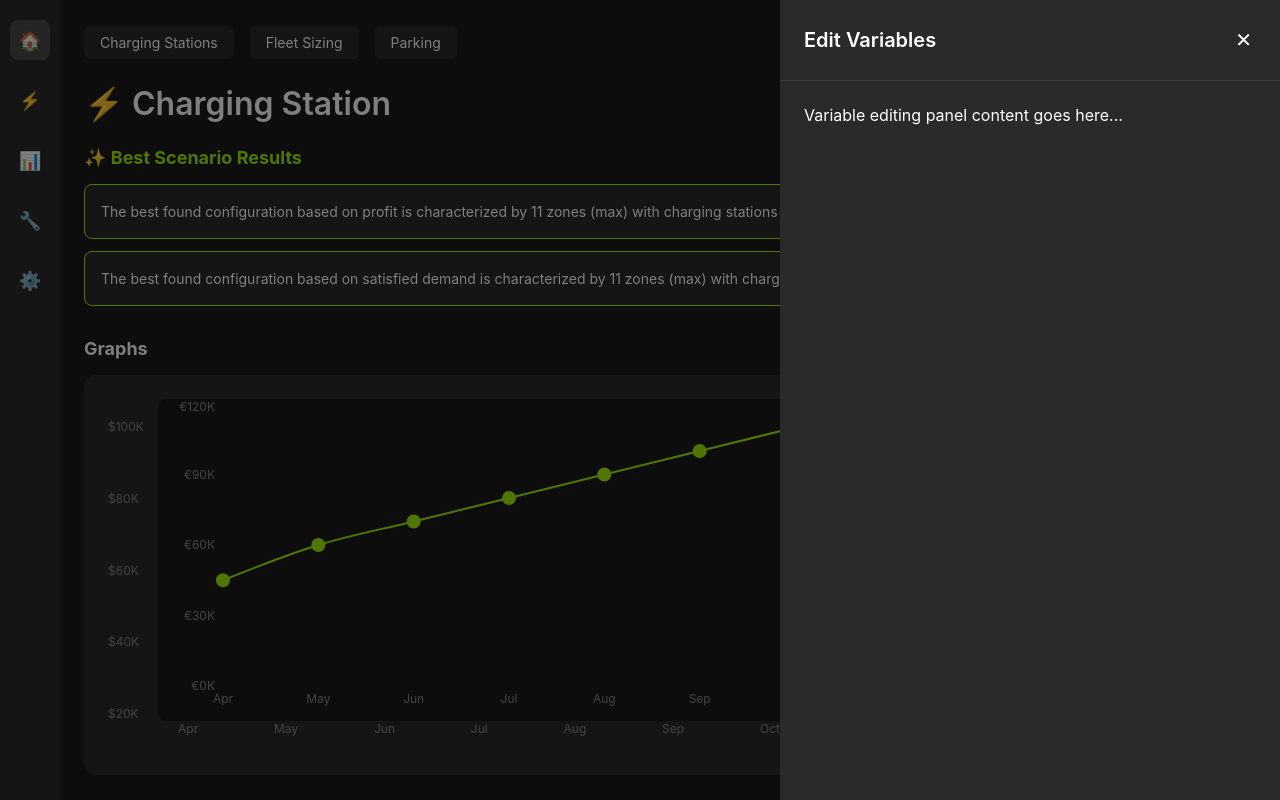
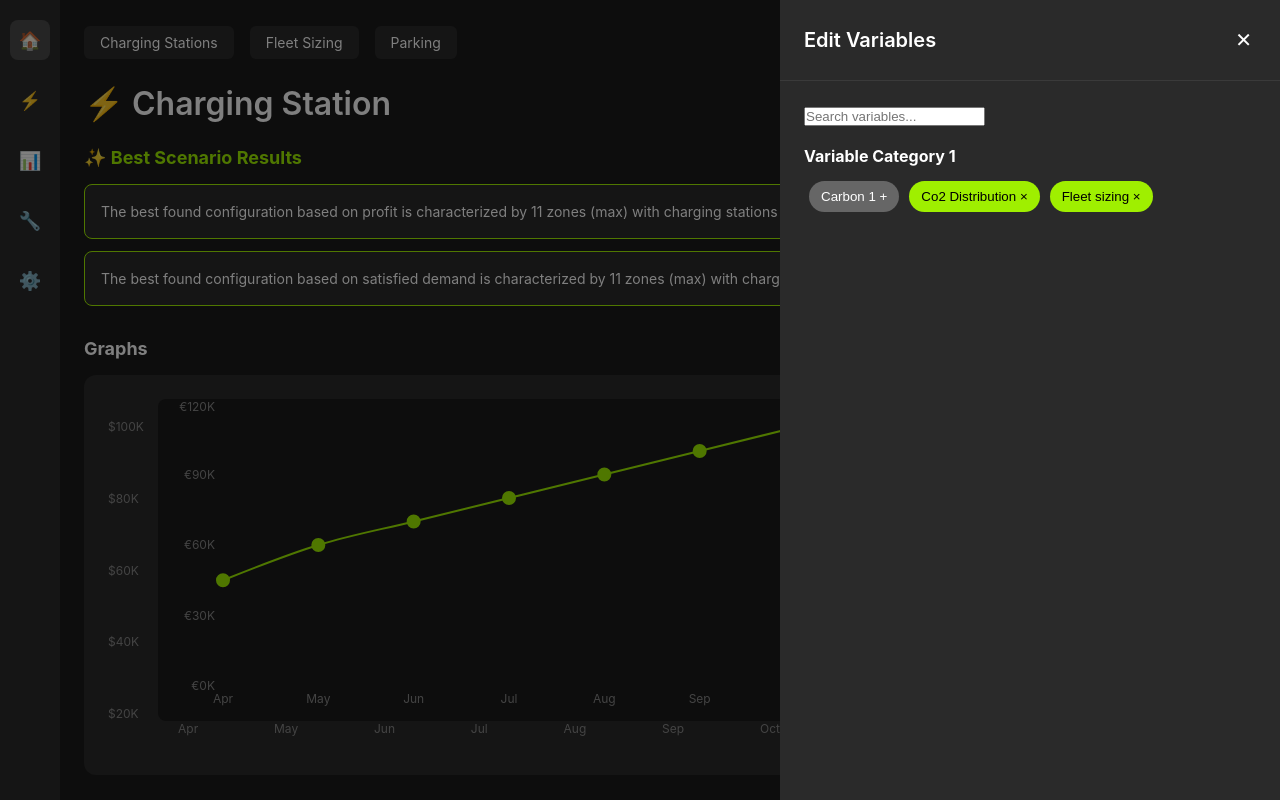
Before and after one commit to Amitesh-ux/AnswersAI, a React (Vite) app: page / in a window 1280 px wide. Both pictures are taken after a click on the button "Edit Variables". Built offline with nearby package versions, Linux system fonts and the light colour scheme.

Commit message:
Updated READme, added draft variable selection and draft search bar

```diff
--- a/src/App.tsx
+++ b/src/App.tsx
@@ -12,10 +12,33 @@ const mockData = [
   { month: 'Oct', value: 110000, date: '2024-10' }
 ]
 
+const variables = [
+  { id: 'carbon-1', name: 'Carbon 1', category: 'Category 1' },
+  { id: 'co2-distribution', name: 'Co2 Distribution', category: 'Category 1' },
+  { id: 'fleet-sizing', name: 'Fleet sizing', category: 'Category 1' },
+
+  { id: 'parking-rate', name: 'Parking Rate', category: 'Category 2' },
+  { id: 'border-rate', name: 'Border Rate', category: 'Category 2' },
+  { id: 'request-rate', name: 'Request rate', category: 'Category 2' },
+  { id: 'variable-1a', name: 'Variable 1', category: 'Category 2' },
+  { id: 'variable-1b', name: 'Variable 1', category: 'Category 2' },
+  { id: 'variable-1c', name: 'Variable 1', category: 'Category 2' },
+
+  { id: 'variable-3a', name: 'Variable 1', category: 'Category 3' },
+  { id: 'variable-3b', name: 'Variable 1', category: 'Category 3' },
+  { id: 'variable-3c', name: 'Variable 1', category: 'Category 3' },
+]
+
+const variableCategories = ['All', 'Category 1', 'Category 2', 'Category 3'];
+
+
 function App() {
   const [editVariablesOpen, setEditVariablesOpen] = useState(false);
   const [hoverData, setHoverData] = useState<any>(null);
   const [mousePos, setMousePos] = useState({ x: 0, y: 0 });
+  const [selectedVariables, setSelectedVariables] = useState<string[]>(['co2-distribution', 'fleet-sizing']);
+  const [selectCategory, setSelectCategory] = useState('All');
+  const [searchTerm, setSearchTerm] = useState('');
 
   return (
     <div className="app">
@@ -179,7 +202,84 @@ function App() {
               <button onClick={() => setEditVariablesOpen(false)}>✕</button>
             </div>
             <div className="slide-over-content">
-              <p>Variable editing panel content goes here...</p>
+              <div className="search-box">
+                <input
+                  type="text"
+                  placeholder="Search variables..."
+                  value={searchTerm}
+                  onChange={(e) => setSearchTerm(e.target.value)}
+                />
+              </div>
+
+              <div className="variable-tag-example">
+                <h4 style={{ color: '#fff', margin: '20px 0 10px 0' }}>Variable Category 1</h4>
+
+                <button
+                  onClick={() => {
+                    if (selectedVariables.includes('carbon-1')) {
+                      setSelectedVariables(selectedVariables.filter(id => id !== 'carbon-1'));
+                    }
+                    else {
+                      setSelectedVariables([...selectedVariables, 'carbon-1']);
+                    }
+                  }}
+                  style={{
+                    padding: '8px 12px',
+                    backgroundColor: selectedVariables.includes('carbon-1') ? '#9fef00' : '#666',
+                    color: selectedVariables.includes('carbon-1') ? '#000' : '#fff',
+                    border: 'none',
+                    borderRadius: '20px',
+                    margin: '5px',
+                    cursor: 'pointer'
+                  }}
+                >
+                  Carbon 1 {selectedVariables.includes('carbon-1') ? '×' : '+'}
+                </button>
+
+                <button
+                  onClick={() => {
+                    if (selectedVariables.includes('co2-distribution')) {
+                      setSelectedVariables(selectedVariables.filter(id => id !== 'co2-distribution'));
+                    }
+                    else {
+                      setSelectedVariables([...selectedVariables, 'co2-distribution']);
+                    }
+                  }}
+                  style={{
+                    padding: '8px 12px',
+                    backgroundColor: selectedVariables.includes('co2-distribution') ? '#9fef00' : '#666',
+                    color: selectedVariables.includes('co2-distribution') ? '#000' : '#fff',
+                    border: 'none',
+                    borderRadius: '20px',
+                    margin: '5px',
+                    cursor: 'pointer'
+                  }}
+                >
+                  Co2 Distribution {selectedVariables.includes('co2-distribution') ? '×' : '+'}
+                </button>
+
+                <button
+                  onClick={() => {
+                    if (selectedVariables.includes('fleet-sizing')) {
+                      setSelectedVariables(selectedVariables.filter(id => id !== 'fleet-sizing'));
+                    }
+                    else {
+                      setSelectedVariables([...selectedVariables, 'fleet-sizing']);
+                    }
+                  }}
+                  style={{
+                    padding: '8px 12px',
+                    backgroundColor: selectedVariables.includes('fleet-sizing') ? '#9fef00' : '#666',
+                    color: selectedVariables.includes('fleet-sizing') ? '#000' : '#fff',
+                    border: 'none',
+                    borderRadius: '20px',
+                    margin: '5px',
+                    cursor: 'pointer'
+                  }}
+                >
+                  Fleet sizing {selectedVariables.includes('fleet-sizing') ? '×' : '+'}
+                </button>
+              </div>
             </div>
           </div>
         </div>
```
Also changed, not shown: 1 other file (tests, documents, lock files or other folders).
